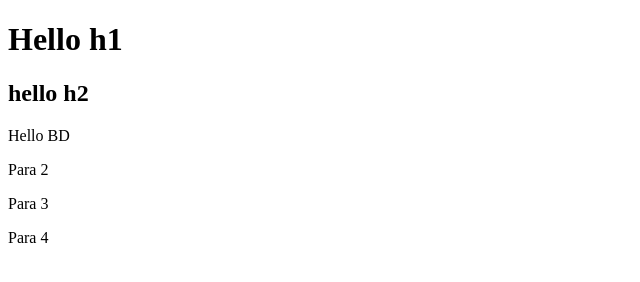
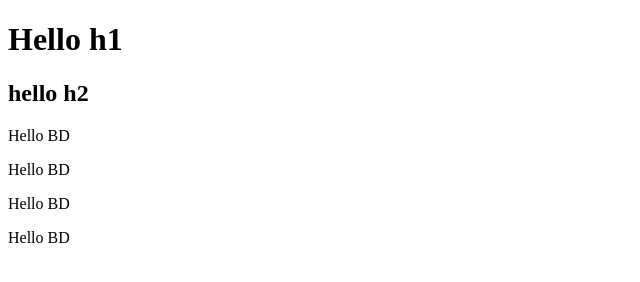
Before and after one commit to Shaniza/JavaScript-DOM-1, a plain HTML site: page index.html in a window 1280 px wide. Shown: the full height of the page, 0-640 px from the left. Drawn offline with Linux system fonts and the light colour scheme.

Commit message:
change the text of a tag using loop

```diff
--- a/index.html
+++ b/index.html
@@ -16,8 +16,19 @@
 </body>
 <script>
     let paragraph = document.getElementsByTagName("p");
-    paragraph[0].innerHTML = "Hello BD";
-    console.log(paragraph)
+    // paragraph[0].innerHTML = "Hello BD";
+    // paragraph[1].innerHTML = "Hello BD";
+    // paragraph[2].innerHTML = "Hello BD";
+    // paragraph[3].innerHTML = "Hello BD";
+   // console.log(paragraph)
+   console.log(paragraph.length)
+   for(let i=0; i < paragraph.length; i++){
+    //console.log("object")
+    // alert(i)
+    paragraph[i].innerHTML = "Hello BD";
+
+
+   }
 
 </script>
 </html>
```
